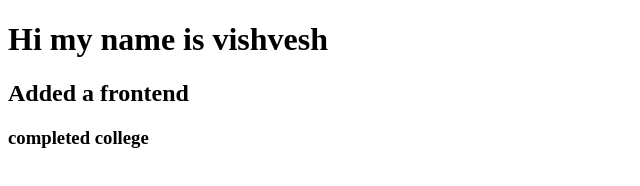
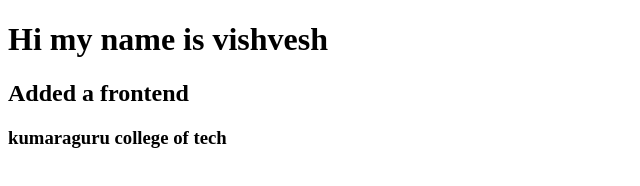
Before and after one commit to vishvesh3/Newproject, a plain HTML site: page index.html in a window 1280 px wide. Shown: the whole page, without its empty margins (0-640 px from the left). Drawn offline with Linux system fonts and the light colour scheme.

Commit message:
feat: added college name

```diff
--- a/index.html
+++ b/index.html
@@ -8,6 +8,6 @@
 <body>
     <h1>Hi my name is vishvesh</h1>
     <h2>Added a frontend</h2>
-    <h3>completed college</h3>
+    <h3>kumaraguru college of tech</h3>
 </body>
 </html>
```
